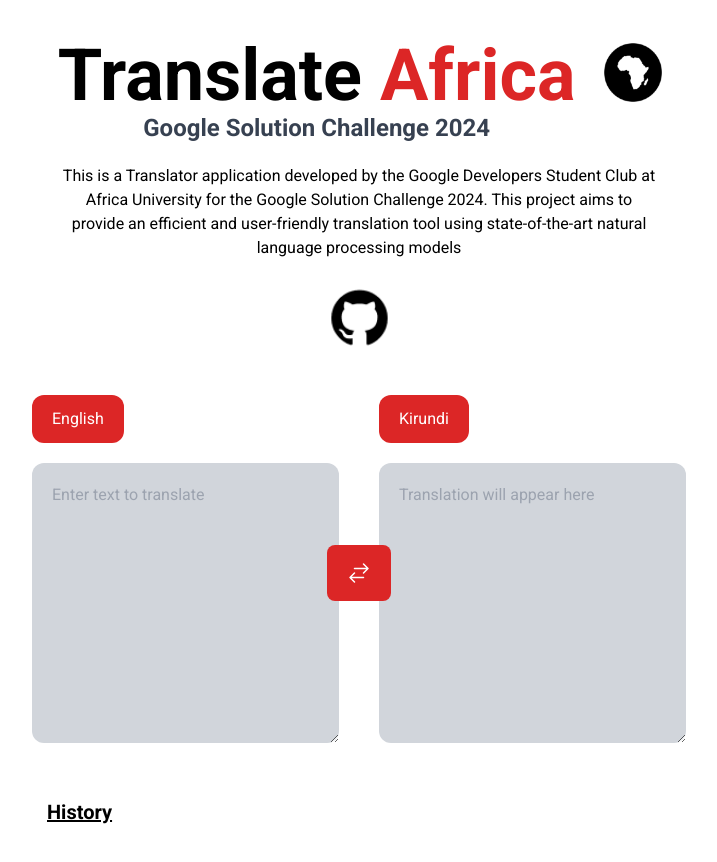
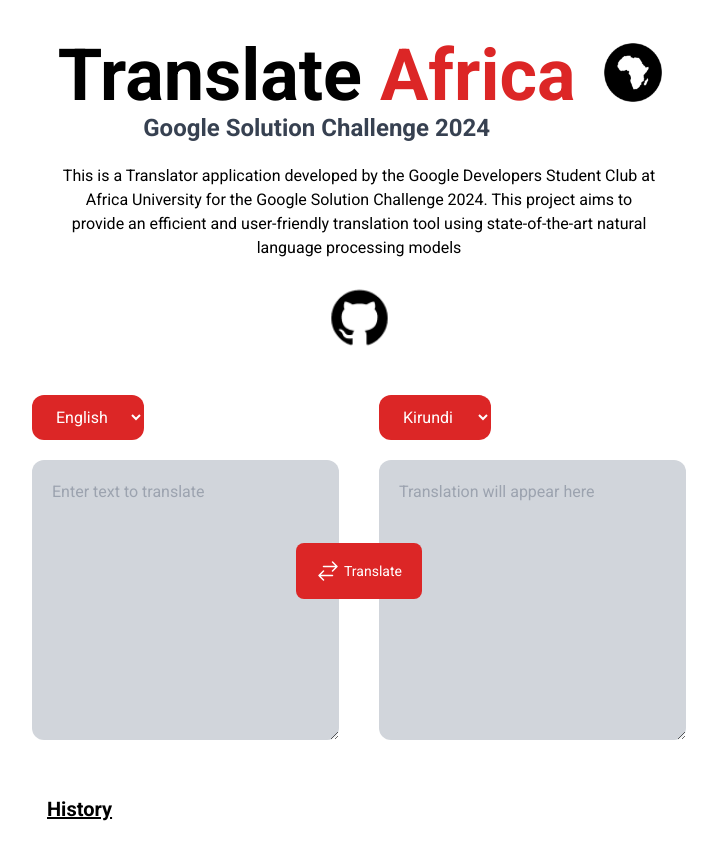
Before and after one commit to marknature/translator-gdsc, a Next.js app: page / in a window 1280 px wide. Shown: the top 862 px of the page, without its empty margins (281-998 px from the left). Built offline with nearby package versions, Linux system fonts and the light colour scheme.

Commit message:
switch between language

```diff
--- a/app/page.tsx
+++ b/app/page.tsx
@@ -1,23 +1,49 @@
-'use client';
+"use client";
 
-import axios from 'axios';
-import { useEffect, useState } from 'react';
-import { analytics } from '@/firebase/firebase';
-import { logEvent } from 'firebase/analytics';
-import Card from '@/components/Card';
-import Image from 'next/image';
+import axios from "axios";
+import { useEffect, useState } from "react";
+import { analytics } from "@/firebase/firebase";
+import { logEvent } from "firebase/analytics";
+import Card from "@/components/Card";
+import Image from "next/image";
 
 export default function Home() {
-  const [lang, setLang] = useState('');
-  const [english, setEnglish] = useState('');
-  const [errors, setErrors] = useState('');
+  // states
+  const [lang, setLang] = useState("");
+  const [english, setEnglish] = useState("");
   const [loading, setLoading] = useState(false);
+
+  // handling page erros
+  const [errors, setErrors] = useState("");
   const [empty, setEmpty] = useState(false);
+  const [same, setSame] = useState(false); // can't translate same langauage
+
+  // handle selecting of languages
+  const [language, setLanguage] = useState("English"); // default is english
+  const [translation, setTranslation] = useState("Kirundi"); // default kirundi
+
+  const checkTranslationLanguage = () => {
+    if (
+      language.toLowerCase() === "english" &&
+      translation.toLowerCase() === "kirundi"
+    ) {
+      return "en-rn";
+    } else if (
+      language.toLowerCase() === "kirundi" &&
+      translation.toLowerCase() === "english"
+    ) {
+      return "rn-en";
+    } else {
+      setSame(true);
+      return "";
+    }
+  };
 
   useEffect(() => {
-    logEvent(analytics, 'page_visit');
+    logEvent(analytics, "page_visit");
   }, []);
 
+  // History type
   interface History {
     english: string;
     lang: string;
@@ -26,14 +52,14 @@
   const [history, setHistory] = useState<History[]>([]);
 
   async function query(
-    data: { inputs: string },
-    translation: 'en-rn' | 'rn-en' = 'en-rn'
+    data: { inputs: string }
+    //translation: "en-rn" | "rn-en" = "en-rn"
   ) {
     try {
       const endpoint =
-        translation === 'rn-en'
-          ? 'https://api-inference.huggingface.co/models/icep0ps/rn-en'
-          : 'https://api-inference.huggingface.co/models/icep0ps/marian-finetuned-kde4-en-to-rw';
+        checkTranslationLanguage() === "rn-en"
+          ? "https://api-inference.huggingface.co/models/icep0ps/rn-en"
+          : "https://api-inference.huggingface.co/models/icep0ps/marian-finetuned-kde4-en-to-rw";
 
       const response = await axios.post(
         endpoint,
@@ -49,21 +75,25 @@
           },
         }
       );
-      setErrors('');
       return response.data;
     } catch (error) {
-      throw new Error('error occured ' + error);
+      throw new Error("error occured " + error);
     }
   }
 
   const translate = async (e: React.FormEvent) => {
     setLoading(true);
     e.preventDefault();
-    if (english === '') {
+    if (english === "") {
       setEmpty(true);
+      setLoading(false);
+    } else if (checkTranslationLanguage() === "") {
+      setSame(true);
+      //setEmpty(false)
       setLoading(false);
     } else {
       setEmpty(false);
+      setSame(false);
       query({ inputs: english })
         .then((response) => {
           setLoading(false);
@@ -72,12 +102,12 @@
             ...prevHistory,
             { english: english, lang: response[0].generated_text },
           ]);
-          logEvent(analytics, 'translation_completed');
+          logEvent(analytics, "translation_completed");
         })
         .catch((error) => {
           setLoading(false);
-          setErrors('Error occured' + error);
-          logEvent(analytics, 'server_down');
+          setErrors("Error occured" + error);
+          logEvent(analytics, "server_down");
         });
     }
   };
@@ -107,10 +137,11 @@
       {/* project start */}
       <div className="lg:w-[600px] text-center mt-5 text-wrap mb-5">
         <article>
-          This is a Translator application developed by the Google Developers Student Club
-          at Africa University for the Google Solution Challenge 2024. This project aims
-          to provide an efficient and user-friendly translation tool using
-          state-of-the-art natural language processing models
+          This is a Translator application developed by the Google Developers
+          Student Club at Africa University for the Google Solution Challenge
+          2024. This project aims to provide an efficient and user-friendly
+          translation tool using state-of-the-art natural language processing
+          models
         </article>
       </div>
       <a
@@ -131,7 +162,16 @@
       <div className="flex items-start mt-10">
         <div className="flex flex-col md:flex-row lg:flex-row gap-5">
           <div className="flex flex-col items-start">
-            <h1 className="bg-red-600 py-3 px-5 rounded-xl text-white">English</h1>
+            <select
+              className="bg-red-600 py-3 px-5 rounded-xl text-white"
+              value={language}
+              onChange={(e) => {
+                setLanguage(e.target.value);
+              }}
+            >
+              <option value="English">English</option>
+              <option value="Kirundi">Kirundi</option>
+            </select>
             <form className="mt-5">
               <textarea
                 name="english"
@@ -152,11 +192,16 @@
                   <span>Please enter some text</span>
                 </div>
               )}
+              {same && (
+                <div className="text-red-500">
+                  <span>Can not translate to the same langauage</span>
+                </div>
+              )}
             </form>
           </div>
           <div className="flex justify-center items-center">
             <button
-              className="md:absolute lg:absolute bg-red-600 py-4 px-5 rounded-lg h-fit"
+              className="md:absolute lg:absolute bg-red-600 py-4 flex items-center gap-1 text-white px-5 rounded-lg h-fit"
               onClick={translate}
             >
               <svg
@@ -173,10 +218,20 @@
                   d="M7.5 21 3 16.5m0 0L7.5 12M3 16.5h13.5m0-13.5L21 7.5m0 0L16.5 12M21 7.5H7.5"
                 />
               </svg>
+              <p className="text-sm">Translate</p>
             </button>
           </div>
           <div className="flex flex-col items-start">
-            <h1 className="bg-red-600 py-3 px-5 rounded-xl text-white">Kirundi</h1>
+            <select
+              className="bg-red-600 py-3 px-5 rounded-xl text-white"
+              value={translation}
+              onChange={(e) => {
+                setTranslation(e.target.value);
+              }}
+            >
+              <option value="Kirundi">Kirundi</option>
+              <option value="English">English</option>
+            </select>
             <form className="mt-5">
               <textarea
                 name="lang"
@@ -184,7 +239,7 @@
                 cols={30}
                 rows={10}
                 placeholder="Translation will appear here"
-                value={loading === true ? 'Translating...' : lang}
+                value={loading === true ? "Translating..." : lang}
                 className=" w-full p-5 rounded-xl bg-gray-300"
                 readOnly
               ></textarea>
@@ -199,7 +254,7 @@
         <h1 className="font-bold text-xl underline p-2 ">History</h1>
         <div className="flex flex-col md:grid md:grid-cols-2 lg:grid lg:grid-cols-2 p-2 gap-7">
           {history.map((item, index) => (
-            <Card lang={item.lang} english={item.english} key={index} />
+            <Card lang={item.lang} english={item.english} language={language} translation={translation} key={index} />
           ))}
         </div>
       </div>
--- a/components/Card.tsx
+++ b/components/Card.tsx
@@ -1,13 +1,18 @@
+import React, {useMemo} from "react";
+
 interface CardProps {
     english: string;
     lang: string;
+    language: string;
+    translation: string;
 }
 
-export default function Card({ lang, english }: { lang: string; english: string }) {
-  return (
+const Card: React.FC<CardProps> = ({ lang, english, language, translation }: { lang: string; english: string, language: string, translation : string }) => {
+
+  const memoizedCard = useMemo(() =>(
     <div className="bg-gray-400 p-5 rounded-lg w-80">
       <h1 className="flex items-center text-white bg-red-600 p-2 rounded-lg w-32">
-        English
+        {language.toLowerCase()}
         <span>
           <svg
             xmlns="http://www.w3.org/2000/svg"
@@ -24,7 +29,7 @@
             />
           </svg>
         </span>
-        Kirundi
+        {translation.toLowerCase()}
       </h1>
       <h2 className="mt-3 font-bold text-wrap">
         {lang}
@@ -34,5 +39,10 @@
         {english}
       </h3>
     </div>
-  );
+  ),
+  [lang, english])
+
+  return memoizedCard
 }
+
+export default Card;
```
Also changed, not shown: api/translationApi.ts (added, +33 -0 lines).
